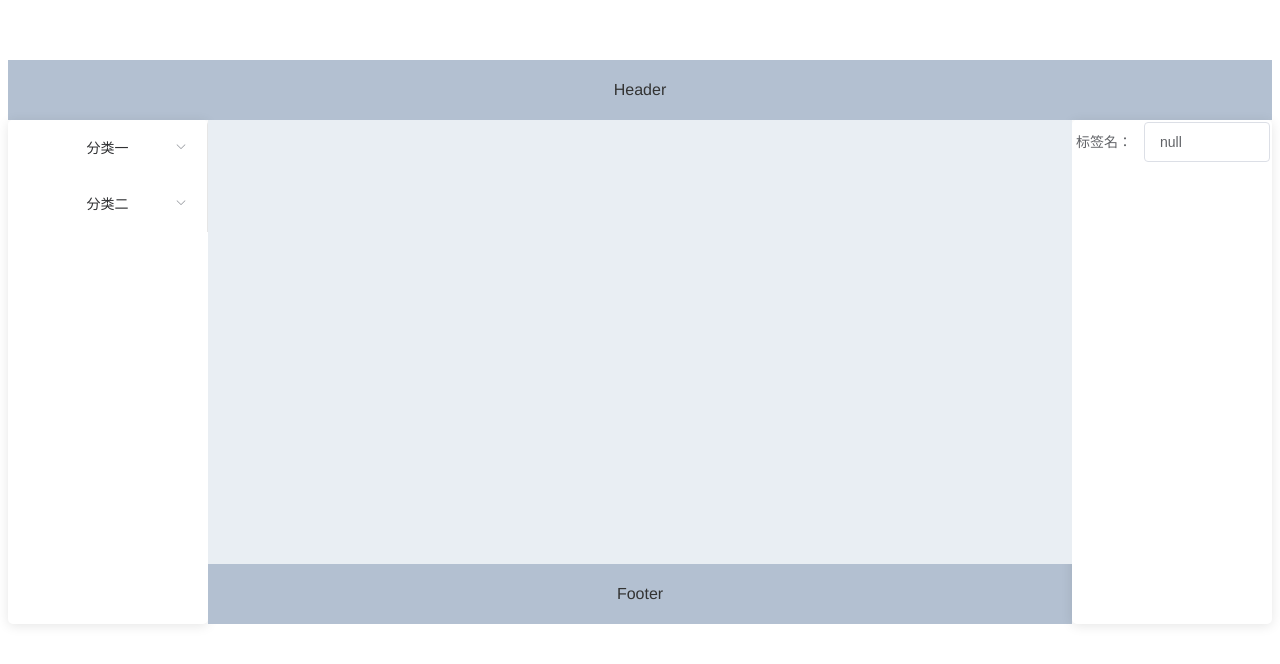
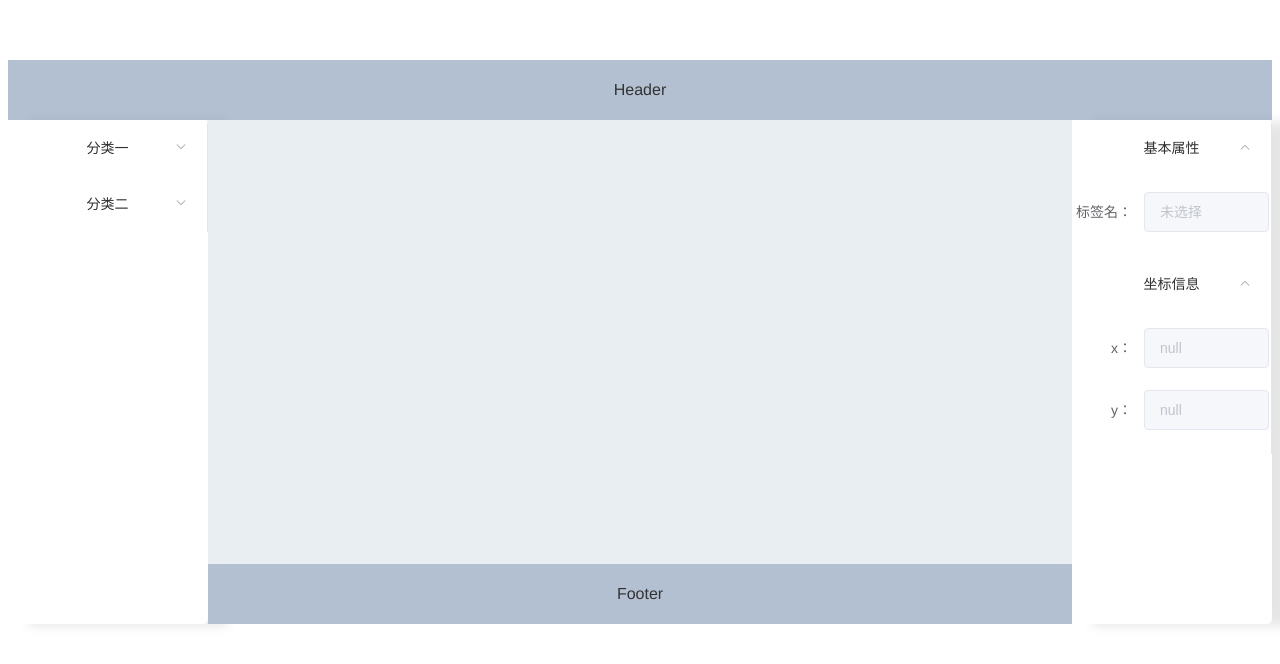
Before and after one commit to class-undefined/vue-topo, a Vue app: page / in a window 1280 px wide. Shown: the top 664 px of the page. Built offline with nearby package versions, Linux system fonts and the light colour scheme.

Commit message:
加入编辑属性栏 在编辑属性栏中加入重命名功能以及修改坐标功能

```diff
--- a/src/components/AttributeEditor/AttributeEditor.vue
+++ b/src/components/AttributeEditor/AttributeEditor.vue
@@ -1,33 +1,127 @@
 <template>
+  <el-menu :default-openeds="['1','2']">
+    <el-submenu index="1">
+      <template slot="title">
+        基本属性
+      </template>
+      <el-menu-item-group index="1-1">
           <el-form class="attribute-editor-form"
                    label-width="5em"
                    label-position="right"
                    ref="form">
             <el-form-item label="标签名：">
-      <el-input v-model="svgData.name"></el-input>
+              <el-input :disabled="inputStatus.inputTitle.disable"
+                        ref="inputTitle"
+                        v-model="svgItem.data.svgData.title"></el-input>
             </el-form-item>
           </el-form>
+      </el-menu-item-group>
+    </el-submenu>
+    <el-submenu index="2">
+      <template slot="title">
+        坐标信息
+      </template>
+      <el-menu-item-group index="2-1">
+        <el-form class="attribute-editor-form"
+                 label-width="5em"
+                 label-position="right"
+                 ref="form">
+          <el-form-item label="x：">
+            <el-input :disabled="inputStatus.mouse.inputX.disable"
+                      ref="inputMouseInputX"
+                      v-model="svgItem.data.mouseData.x"></el-input>
+          </el-form-item>
+          <el-form-item label="y：">
+            <el-input :disabled="inputStatus.mouse.inputY.disable"
+                      ref="inputMouseInputY"
+                      v-model="svgItem.data.mouseData.y"></el-input>
+          </el-form-item>
+        </el-form>
+      </el-menu-item-group>
+
+    </el-submenu>
+  </el-menu>
 </template>
 
 <script>
 export default {
   name: "AttributeEditor",
   props:{
-    svgData:{
+    svgItem:{
       type:Object,
       required:false,
       default(){
         return {
-          title:'未选择',
-          name:'null',
+          id:undefined,
+          data:{
+            mouseData:{
+              x:'null',
+              y:'null'
+            },
+            svgData:{
               desc:'null',
-          mouse:{
-            x:null,
-            y:null
+              path:'null',
+              svgId:'',
+              title:'未选择'
             }
           }
         }
       }
+    }
+  },
+  data(){
+    return{
+      inputs:{
+        inputTitle:undefined,
+        inputMouseInputX:undefined,
+        inputMouseInputY:undefined
+      },
+      inputStatus:{
+        inputTitle:{
+          disable:true,
+          status:'blur'
+        },
+        mouse:{
+          inputX:{
+            disable:true,
+            status:'blur'
+          },
+          inputY:{
+            disable:true,
+            status:'blur'
+          }
+        }
+
+      },
+
+    }
+  },
+  created() {
+    let self = this
+    // eslint-disable-next-line no-undef
+    globalEvent.$on('svgCellClicked',data=>{
+      this.$set(this.svgItem,'data',data.item.data)//设置鼠标信息
+      this.inputStatus.inputTitle.disable = false
+      this.inputStatus.mouse.inputX.disable = false
+      this.inputStatus.mouse.inputY.disable = false
+      // this.$set(this.svgItem.data,'svgData',data.item.data.svgData)
+    })
+    // eslint-disable-next-line no-undef
+    globalEvent.$on('reName',()=>{
+      self.inputs.inputTitle = self.$refs['inputTitle']
+      self.inputs.inputTitle.focus()
+
+    })
+
+    // eslint-disable-next-line no-undef
+    globalEvent.$on('deleteSvg',()=>{
+      self.inputs.inputTitle = self.$refs['inputTitle']
+      self.inputs.inputMouseInputX = self.$refs['inputX']
+      self.inputs.inputMouseInputY = self.$refs['inputY']
+      self.inputStatus.inputTitle.disable = true
+      self.inputStatus.mouse.inputX.disable = true
+      self.inputStatus.mouse.inputY.disable = true
+    })
   }
 }
 </script>
@@ -38,4 +132,9 @@ export default {
   border:2px solid rgb(255,255,255);
   border-radius: 2px;
 }
+.attribute-editor-title{
+  position: relative;
+  line-height: 50px;
+  text-align: center;
+}
 </style>
--- a/src/components/DrawBoard/DrawBoard.vue
+++ b/src/components/DrawBoard/DrawBoard.vue
@@ -15,7 +15,9 @@
          :rel="key"
          :transform="'translate(' + item.data.mouseData.x +',' + item.data.mouseData.y +')'">
         <!--        通过建立一个单独的use层去掉svg-->
-        <svg-use :iconClass="item.data.svgData.path"></svg-use>
+        <svg-use
+            @click="svgCellClicked($event,item)"
+            :iconClass="item.data.svgData.path"></svg-use>
         <!--        {{// item}}-->
         <text :x="svgWidth - 5" :y="svgHeight*1.3" style="text-anchor: end; user-select: none;font-size: 13px">
           {{ item.data.svgData.title }}
@@ -144,8 +146,15 @@ export default {
       // eslint-disable-next-line no-undef
       globalEvent.$emit('drwaBoardClicked', true)
     },
+    /*svg元素被单击 发送svgCellClicked事件 接收方为AttributeEditor组件*/
+    svgCellClicked(e,cellItem){
+      // eslint-disable-next-line no-undef
+      globalEvent.$emit('svgCellClicked',{e,'item':cellItem})
+    }
   },
-  /*绑定事件  Event:deleteCell*/
+  /*绑定事件  Event:deleteCell
+  * 发送信号  reName 至 AttributeEditor created中
+  * 发送信号  deleteSvg 至 AttributeEditor created*/
   created() {
     let self = this
     // eslint-disable-next-line no-undef
@@ -153,10 +162,14 @@ export default {
       console.log(data.menuItem);
       switch (data.menuItem.code) {
         case 0:
+          // eslint-disable-next-line no-undef
+          globalEvent.$emit('reName')
           break
         case 1:
           /*通过组件item的id删除svgNodes元素*/
           self.$delete(self.svgNodes, data.svgCellItemId)
+          // eslint-disable-next-line no-undef
+          globalEvent.$emit('deleteSvg')
           break
       }
 
--- a/src/components/Topo.vue
+++ b/src/components/Topo.vue
@@ -62,7 +62,7 @@ export default {
 
 .el-aside {
   /*background-color: #D3DCE6;*/
-  box-shadow: 0 2px 12px 0 rgba(0, 0, 0, 0.1);
+  box-shadow: 20px 2px 12px 0 rgba(0, 0, 0, 0.1);
   border-radius: 5px;
   color: #333;
   text-align: center;
```
Also changed, not shown: src/components/AttributeEditor/config.js (added). Lines whose indentation alone changed are shown as unchanged.
